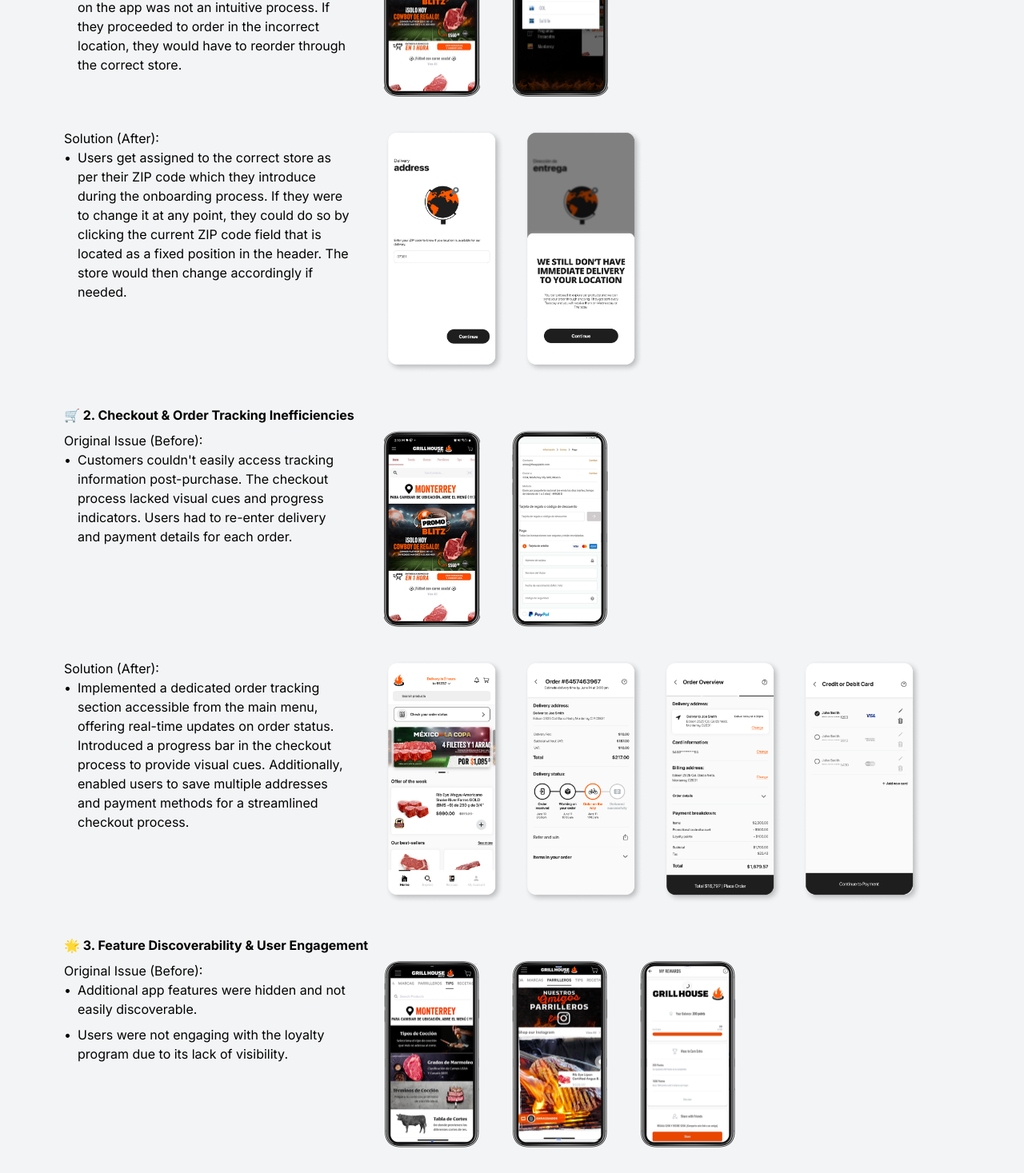
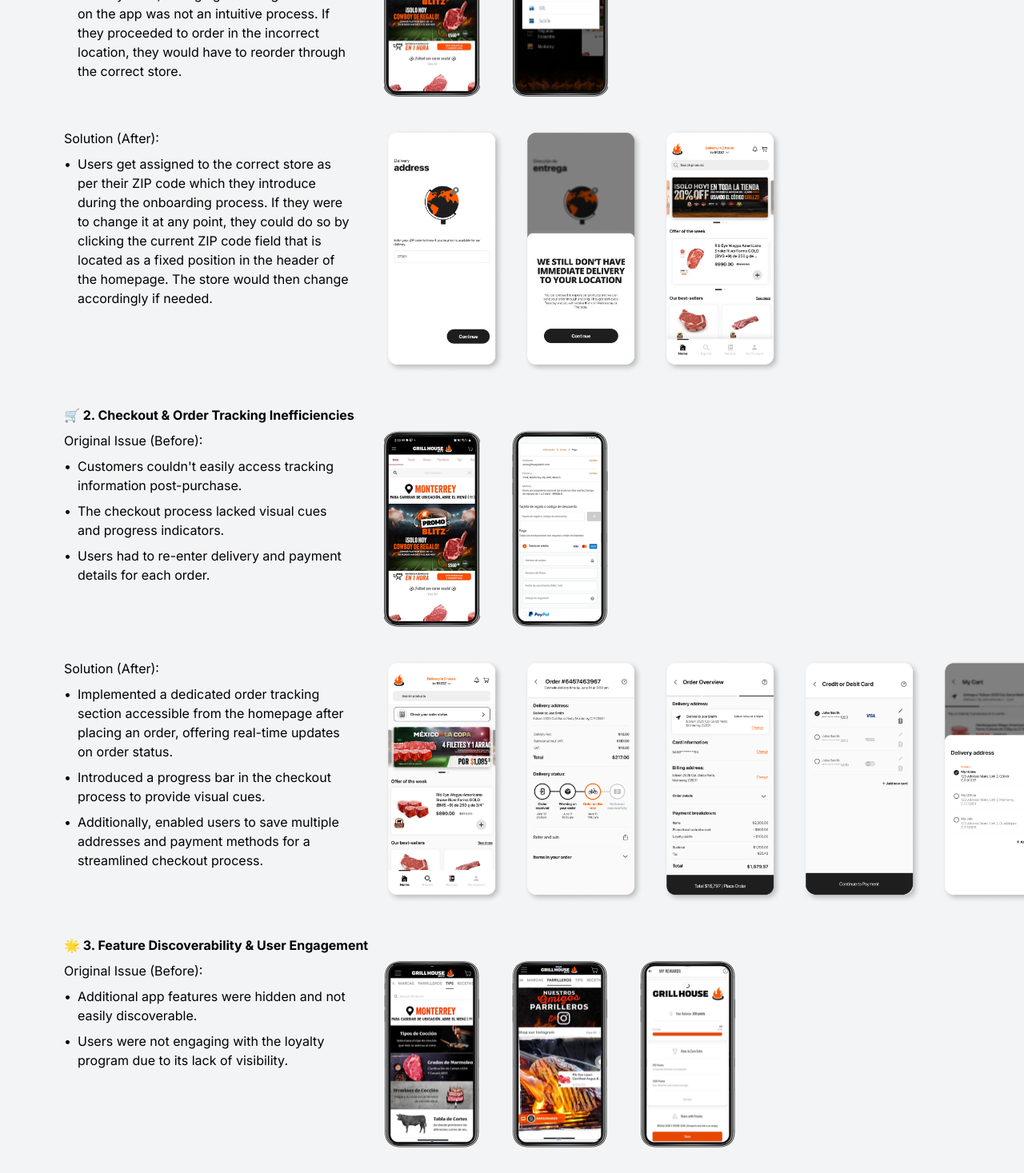
Before and after one commit to mikealexcd/elizabeth-mayorga-portfolio-2025, a Next.js app: page /projects/grillhouse in a window 1280 px wide. Shown: the part 1330-2797 px from the top of the page at 80% size. Built offline with nearby package versions, Linux system fonts and the light colour scheme.

Commit message:
qa content grillhouse

```diff
--- a/src/app/projects/grillhouse/page.tsx
+++ b/src/app/projects/grillhouse/page.tsx
@@ -10,12 +10,14 @@ import Step1Before1 from "@/assets/grillhouse/step-1-before-1.png"
 import Step1Before2 from "@/assets/grillhouse/step-1-before-2.png"
 import Step1After1 from "@/assets/grillhouse/step-1-after-1.png"
 import Step1After2 from "@/assets/grillhouse/step-1-after-2.png"
+import Step1After3 from "@/assets/grillhouse/step-1-after-3.png"
 import Step2Before1 from "@/assets/grillhouse/step-2-before-1.png"
 import Step2Before2 from "@/assets/grillhouse/step-2-before-2.png"
 import Step2After1 from "@/assets/grillhouse/step-2-after-1.png"
 import Step2After2 from "@/assets/grillhouse/step-2-after-2.png"
 import Step2After3 from "@/assets/grillhouse/step-2-after-3.png"
 import Step2After4 from "@/assets/grillhouse/step-2-after-4.png"
+import Step2After5 from "@/assets/grillhouse/step-2-after-5.png"
 import Step3Before1 from "@/assets/grillhouse/step-3-before-1.png"
 import Step3Before2 from "@/assets/grillhouse/step-3-before-2.png"
 import Step3Before3 from "@/assets/grillhouse/step-3-before-3.png"
@@ -87,7 +89,7 @@ export default function GrillhouseCaseStudy() {
             </div>
             <div>
               <SectionHeader title="MY ROLE" />
-              <p className="text-gray-700 mb-4">Led the end-to-end redesign process, from user research to high-fidelity prototyping</p>
+              <p className="text-gray-700 mb-4">Led the end-to-end redesign process, from user research to high-fidelity prototyping.</p>
               <SectionHeader title="DELIVERABLES" className="mt-8" />
               <ul className="grid md:grid-cols-2">
                 <DeliverableItem text="User Personas" />
@@ -105,7 +107,7 @@ export default function GrillhouseCaseStudy() {
       </div>
 
       {/* Challenges and Solutions Section */}
-      <InfoSection title="What were the main problems?" subtitle="CHALLENGES AND SOLUTIONS" bgColor="bg-gray-100">
+      <InfoSection title="What were the main problems and how did we fix them?" subtitle="CHALLENGES AND SOLUTIONS" bgColor="bg-gray-100">
         <p>
           My team and I identified several user experience issues on the existing app that hindered customer satisfaction and operational efficiency. These are some of the most relevant issues that we found that impacted the overall app redesign the most.
         </p>
@@ -115,7 +117,7 @@ export default function GrillhouseCaseStudy() {
           <div className="md:w-1/3">
             <div>Original Issue (Before):
               <ul>
-                <li className="flex items-start mb-2">
+                <li className="flex items-start mb-2 mt-2">
                   <span className="mr-2">•</span>
                   The original app would assign a specific store within Mexico to all users, regardless of where the user was located within the country. Also, changing the assigned store on the app was not an intuitive process. If they proceeded to order in the incorrect location, they would have to reorder through the correct store.
                 </li>
@@ -143,9 +145,9 @@ export default function GrillhouseCaseStudy() {
           <div className="md:w-1/3">
             <div>Solution (After):
               <ul>
-                <li className="flex items-start mb-2">
+                <li className="flex items-start mb-2 mt-2">
                   <span className="mr-2">•</span>
-                  Users get assigned to the correct store as per their ZIP code which they introduce during the onboarding process. If they were to change it at any point, they could do so by clicking the current ZIP code field that is located as a fixed position in the header. The store would then change accordingly if needed.
+                  Users get assigned to the correct store as per their ZIP code which they introduce during the onboarding process. If they were to change it at any point, they could do so by clicking the current ZIP code field that is located as a fixed position in the header of the homepage. The store would then change accordingly if needed.
                 </li>
               </ul>
             </div>
@@ -165,6 +167,13 @@ export default function GrillhouseCaseStudy() {
               height={323}
               className="rounded-lg"
             />
+            <Image
+              alt="Solution for store assignment"
+              src={Step1After3}
+              width={150}
+              height={323}
+              className="rounded-lg"
+            />
           </div>
         </div>
         {/* Step 2 */}
@@ -173,16 +182,25 @@ export default function GrillhouseCaseStudy() {
           <div className="md:w-1/3">
             <div>Original Issue (Before):
               <ul>
+                <li className="flex items-start mb-2 mt-2">
+                  <span className="mr-2">•</span>
+                  Customers couldn't easily access tracking information post-purchase.
+                </li>
                 <li className="flex items-start mb-2">
                   <span className="mr-2">•</span>
-                  Customers couldn't easily access tracking information post-purchase.
+
                   The checkout process lacked visual cues and progress indicators.
+
+                </li>
+                <li className="flex items-start mb-2">
+                  <span className="mr-2">•</span>
                   Users had to re-enter delivery and payment details for each order.
                 </li>
+
               </ul>
             </div>
           </div>
-          <div className="flex gap-10 md:w-2/3">
+          <div className="flex flex-wrap md:flex-nowrap gap-10 md:w-2/3">
             <Image
               alt="Checkout inefficiencies"
               src={Step2Before1}
@@ -203,10 +221,18 @@ export default function GrillhouseCaseStudy() {
           <div className="md:w-1/3">
             <div>Solution (After):
               <ul>
-                <li className="flex items-start mb-2">
+                <li className="flex items-start mb-2 mt-2">
                   <span className="mr-2">•</span>
-                  Implemented a dedicated order tracking section accessible from the main menu, offering real-time updates on order status.
+                  Implemented a dedicated order tracking section accessible from the homepage after placing an order, offering real-time updates on order status.
+
+                </li><li className="flex items-start mb-2">
+                  <span className="mr-2">•</span>
+
                   Introduced a progress bar in the checkout process to provide visual cues.
+
+                </li><li className="flex items-start mb-2">
+                  <span className="mr-2">•</span>
+
                   Additionally, enabled users to save multiple addresses and payment methods for a streamlined checkout process.
                 </li>
               </ul>
@@ -241,6 +267,13 @@ export default function GrillhouseCaseStudy() {
               height={323}
               className="rounded-lg"
             />
+            <Image
+              alt="Improved checkout process"
+              src={Step2After5}
+              width={150}
+              height={323}
+              className="rounded-lg"
+            />
           </div>
         </div>
         {/* Step 3 */}
@@ -249,7 +282,7 @@ export default function GrillhouseCaseStudy() {
           <div className="md:w-1/3">
             <div>Original Issue (Before):
               <ul>
-                <li className="flex items-start mb-2">
+                <li className="flex items-start mb-2 mt-2">
                   <span className="mr-2">•</span>
                   Additional app features were hidden and not easily discoverable.
                 </li>
@@ -260,7 +293,7 @@ export default function GrillhouseCaseStudy() {
               </ul>
             </div>
           </div>
-          <div className="flex gap-10 md:w-2/3">
+          <div className="flex flex-wrap md:flex-nowrap gap-10 md:w-2/3">
             <Image
               alt="Feature discoverability issues"
               src={Step3Before1}
@@ -288,7 +321,7 @@ export default function GrillhouseCaseStudy() {
           <div className="md:w-1/3">
             <div>Solution (After):
               <ul>
-                <li className="flex items-start mb-2">
+                <li className="flex items-start mb-2 mt-2">
                   <span className="mr-2">•</span>
                   Redesigned the navigation to highlight additional features such as  the recipes and exploring meat cut options, ensuring they are easily accessible to users.
                 </li>
@@ -373,7 +406,7 @@ export default function GrillhouseCaseStudy() {
           </ProcessStep>
           <ProcessStep number={2} title="Competitive Analysis & User Personas" bgColor="bg-orange-600">
             <p className="mb-4">
-              Analyzed similar e-commerce and food delivery apps to identify best practices and areas for improvement. With the help of our research process we also identified our two types of user personas.
+              Analyzed similar e-commerce and food delivery apps to identify best practices and areas for improvement. With the help of our research process, we also identified our two types of user personas.
             </p>
             <div className="flex flex-wrap md:flex-nowrap justify-center gap-6">
               <Image
@@ -408,7 +441,7 @@ export default function GrillhouseCaseStudy() {
           </ProcessStep>
           <ProcessStep number={3} title="Ideation" bgColor="bg-orange-600">
             <p className="mb-4">
-              Developed wireframes focusing on intuitive navigation, streamlined checkout, and prominent feature placement. I presented this to the key stakeholders involved to make sure we were on the right track.
+              Worked on the information architecture and did some brainstorming with my team to focus on intuitive navigation, streamlined checkout, and prominent feature placement. I presented this to the key stakeholders involved to make sure we were on the right track.
             </p>
             <div className="flex flex-wrap md:flex-nowrap justify-center gap-6">
               <Image
@@ -443,7 +476,7 @@ export default function GrillhouseCaseStudy() {
           </ProcessStep>
           <ProcessStep number={4} title="Wireframing & Prototyping" bgColor="bg-orange-600">
             <p className="mb-4">
-              Developed wireframes focusing on intuitive navigation, streamlined checkout, and prominent feature placement. I presented this to the key stakeholders involved to make sure we were on the right track.
+              Following ideation, we translated our concepts into low-fidelity wireframes to outline the app's structure and user flows. These wireframes focused on layout and functionality, allowing for early feedback and adjustments. We also developed high-fidelity prototypes to simulate the user experience more realistically. These prototypes incorporated visual design elements and interactive components, facilitating usability testing and stakeholder demonstrations.
 
             </p>
             <div className="flex flex-wrap md:flex-nowrap justify-center gap-6">
@@ -465,7 +498,7 @@ export default function GrillhouseCaseStudy() {
           </ProcessStep>
           <ProcessStep number={5} title="Design Handoff" bgColor="bg-orange-600">
             <p>
-              Prepared comprehensive design documentation and assets for the development team to ensure a smooth implementation process.
+              To facilitate this, we utilized Zeplin to share detailed design specifications efficiently. Recognizing potential challenges, we also provided supplementary files outlining common specifications, ensuring developers had consistent references for elements like spacing, shadows, and borders. This proactive approach minimized ambiguities and streamlined the development process.
             </p>
           </ProcessStep>
         </div>
@@ -476,9 +509,7 @@ export default function GrillhouseCaseStudy() {
         <p className="text-gray-700 mb-4">
           Redesigning the Grillhouse mobile app was a pivotal experience in my early design career, offering invaluable lessons in cross-functional collaboration and the nuances of design handoff. Working closely with developers, I recognized the importance of clear communication and meticulous documentation to bridge the gap between design and development.
         </p>
-        <p className="text-gray-700 mb-4">
-          To facilitate this, we utilized Zeplin to share detailed design specifications efficiently. Recognizing potential challenges, we also provided supplementary files outlining common specifications, ensuring developers had consistent references for elements like spacing, shadows, and border radii. This proactive approach minimized ambiguities and streamlined the development process.
-        </p>
+
 
         <h3 className="font-bold mt-6 mb-2">Key Takeaways:</h3>
         <ul className="space-y-2">
@@ -504,7 +535,7 @@ export default function GrillhouseCaseStudy() {
 
         <p className="mt-6 text-gray-700">
           This experience reinforced the importance of adaptability, clear communication, and a deep understanding
-          of user needs in delivering effective design solutions within complex organizational structures.
+          of user needs in delivering effective design solutions within complex user experiences.
         </p>
       </InfoSection>
 
```
